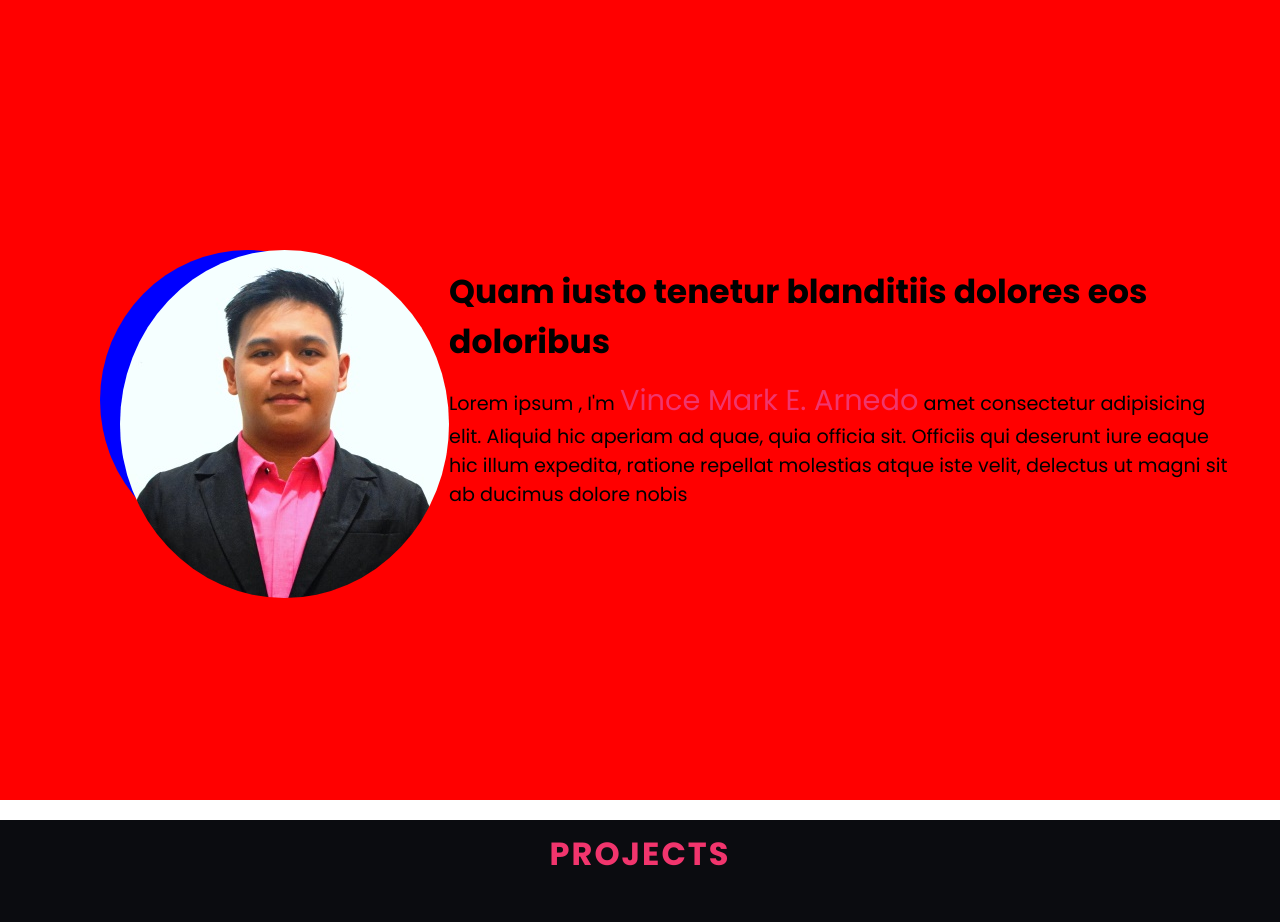
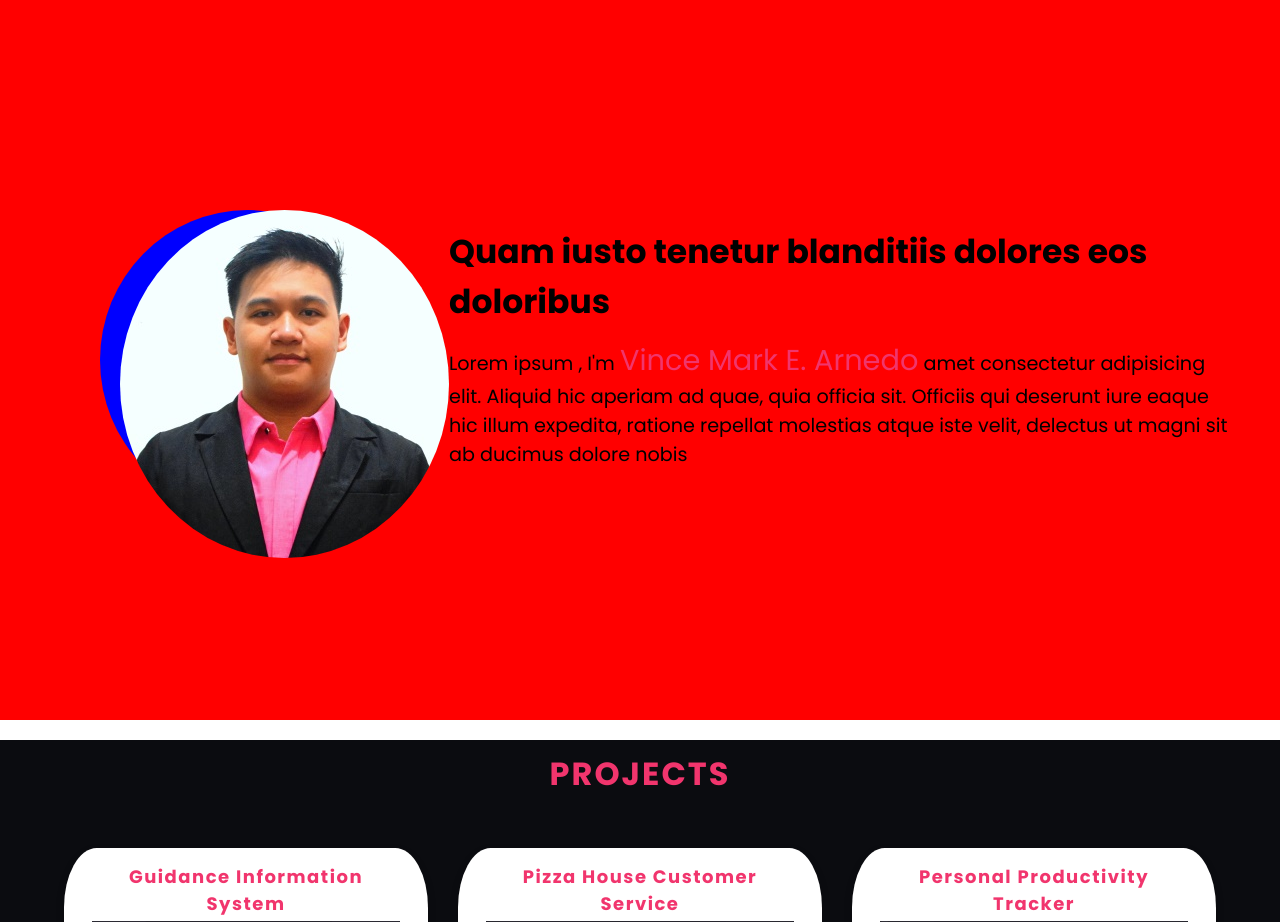
Before and after one commit to VinceMarkArnedo/VinceMarkArnedo.github.io, a PHP site: page / in a window 1280 px wide. Shown: the part 57-979 px from the top of the page. Run offline with PHP 8.4, Linux system fonts and the light colour scheme.

Commit message:
Update style.css

```diff
--- a/css/style.css
+++ b/css/style.css
@@ -53,7 +53,7 @@ html{
 .about{
     display: flex;
     flex-direction: row;
-    height: 100vh;
+    height: 90vh;
     width: 100vw;
     justify-content: flex-start;
     /* align-items: flex-start; */
```
